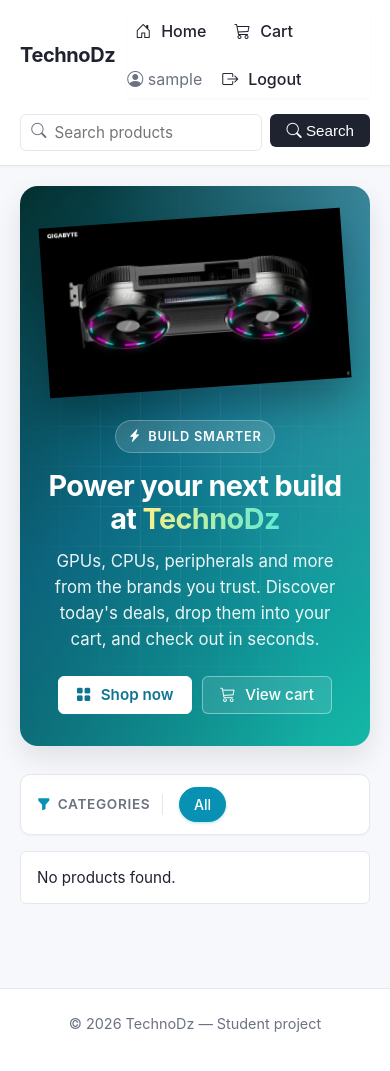
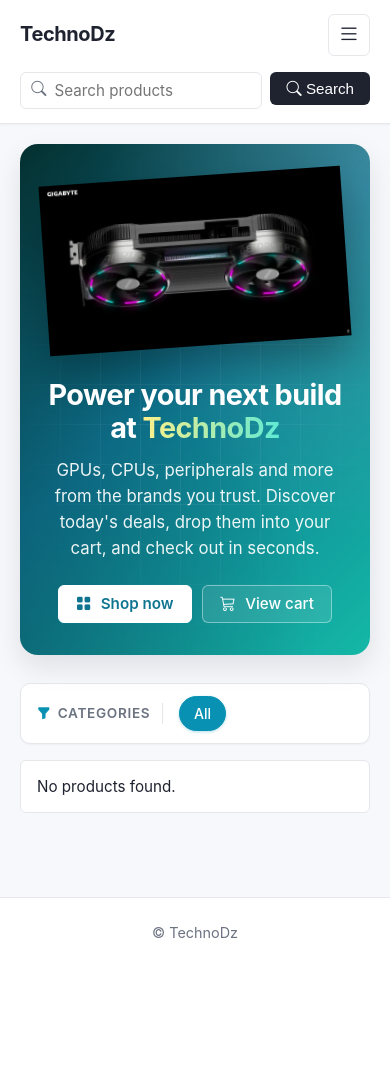
Before and after one commit to mekbalidris/TechnoDz, a PHP site: page / in a window 390 px wide. After the commit the page ends 938 px from the top, so only its background shows below. Run offline with PHP 8.4, Linux system fonts and the light colour scheme; the visitor is signed in with stand-in values (Sample User, id 1); data that the repository does not hold is empty.

Commit message:
last push ig

```diff
--- a/assets/css/style.css
+++ b/assets/css/style.css
@@ -755,3 +755,87 @@ form label i { margin-right: 0.35rem; }
 }
 .cart-badge-pulse { animation: cart-badge-pulse-kf 0.4s ease; }
 [data-cart-badge][hidden] { display: none; }
+
+
+.nav-toggle {
+    display: none;
+    background: transparent;
+    border: 1px solid var(--border);
+    color: var(--text);
+    width: 42px;
+    height: 42px;
+    border-radius: var(--radius-sm);
+    cursor: pointer;
+    font-size: 1.4rem;
+    line-height: 1;
+    align-items: center;
+    justify-content: center;
+}
+.nav-toggle:hover { background: var(--brand-soft); border-color: var(--brand-soft-bd); color: var(--brand-dark); }
+.nav-toggle[aria-expanded="true"] { background: var(--brand-soft); color: var(--brand-dark); }
+
+@media (max-width: 820px) {
+    .site-header-inner { justify-content: space-between; position: relative; }
+
+    .nav-toggle { display: inline-flex; order: 2; }
+
+    .site-header .site-nav {
+        position: absolute;
+        top: 100%;
+        left: 0;
+        right: 0;
+        flex-direction: column;
+        align-items: stretch;
+        gap: 0;
+        padding: 0.5rem 0;
+        background: var(--bg-card);
+        border-top: 1px solid var(--border);
+        border-bottom: 1px solid var(--border);
+        box-shadow: var(--shadow-lg);
+        display: none;
+        z-index: 60;
+    }
+    .site-header .site-nav.is-open { display: flex; }
+    .site-header .site-nav a {
+        padding: 0.7rem 1rem;
+        border-radius: 0;
+        border-bottom: 1px solid var(--border-soft);
+    }
+    .site-header .site-nav a:last-child { border-bottom: 0; }
+    .nav-user { padding: 0.7rem 1rem; border-bottom: 1px solid var(--border-soft); }
+
+    .search-form { order: 5; width: 100%; }
+    .search-form .search-input-wrap { min-width: 0; flex: 1; }
+}
+
+.admin-nav { position: relative; }
+.admin-nav .brand { margin-right: auto; }
+
+@media (max-width: 820px) {
+    .admin-nav { flex-wrap: wrap; }
+    .admin-nav .nav-toggle { display: inline-flex; order: 2; }
+    .admin-nav .nav-links {
+        position: absolute;
+        top: 100%;
+        left: 0;
+        right: 0;
+        flex-direction: column;
+        align-items: stretch;
+        gap: 0;
+        padding: 0.5rem 0;
+        background: var(--bg-card);
+        border-top: 1px solid var(--border);
+        border-bottom: 1px solid var(--border);
+        box-shadow: var(--shadow-lg);
+        display: none;
+        z-index: 60;
+    }
+    .admin-nav .nav-links.is-open { display: flex; }
+    .admin-nav .nav-links a {
+        padding: 0.7rem 1rem;
+        border-radius: 0;
+        border-bottom: 1px solid var(--border-soft);
+        display: block;
+    }
+    .admin-nav .nav-links li:last-child a { border-bottom: 0; }
+}
--- a/assets/js/app.js
+++ b/assets/js/app.js
@@ -89,6 +89,33 @@
     }
 
     document.addEventListener('DOMContentLoaded', function () {
+        // hamburger toggle for the mobile nav
+        var toggle = document.querySelector('[data-nav-toggle]');
+        var nav    = document.querySelector('[data-nav]');
+        if (toggle && nav) {
+            toggle.addEventListener('click', function (event) {
+                event.stopPropagation();
+                var open = nav.classList.toggle('is-open');
+                toggle.setAttribute('aria-expanded', open ? 'true' : 'false');
+            });
+
+            // close when clicking outside the nav
+            document.addEventListener('click', function (event) {
+                if (!nav.classList.contains('is-open')) return;
+                if (nav.contains(event.target) || toggle.contains(event.target)) return;
+                nav.classList.remove('is-open');
+                toggle.setAttribute('aria-expanded', 'false');
+            });
+
+            // close when a nav link is clicked
+            nav.addEventListener('click', function (event) {
+                if (event.target.closest('a')) {
+                    nav.classList.remove('is-open');
+                    toggle.setAttribute('aria-expanded', 'false');
+                }
+            });
+        }
+
         document.querySelectorAll('form.js-confirm-delete').forEach(function (form) {
             form.addEventListener('submit', function (event) {
                 if (!window.confirm('Are you sure you want to delete this?')) {
--- a/includes/config.php
+++ b/includes/config.php
@@ -3,6 +3,6 @@ define('DB_HOST', '127.0.0.1');
 define('DB_NAME', 'techno_dz');
 define('DB_USER', 'root');
 define('DB_PASS', '');
-define('BASE_URL', '/TechnoDZ'); // change if served from a different path
+define('BASE_URL', '/TechnoDZ');
 define('PRODUCT_IMG_DIR', __DIR__ . '/../assets/images/products');
 define('PRODUCT_IMG_URL', BASE_URL . '/assets/images/products');
--- a/includes/footer.php
+++ b/includes/footer.php
@@ -1,7 +1,7 @@
         </div>
 
         <footer class="site-footer">
-            <p>&copy; <?= date('Y') ?> TechnoDz &mdash; Student project</p>
+            <p>&copy; TechnoDz</p>
         </footer>
 
         <script src="<?= BASE_URL ?>/assets/js/app.js?v=<?= @filemtime(__DIR__ . '/../assets/js/app.js') ?: time() ?>"></script>
--- a/includes/header.php
+++ b/includes/header.php
@@ -62,7 +62,11 @@ if (isset($conn) && $conn instanceof mysqli) {
     <div class="container site-header-inner">
         <a class="brand" href="<?= h(BASE_URL) ?>/index.php">TechnoDz</a>
 
-        <nav class="site-nav">
+        <button type="button" class="nav-toggle" aria-label="Toggle navigation" aria-expanded="false" data-nav-toggle>
+            <i class="bi bi-list"></i>
+        </button>
+
+        <nav class="site-nav" data-nav>
             <a href="<?= h(BASE_URL) ?>/index.php"><i class="bi bi-house-door"></i> Home</a>
             <a href="<?= h(BASE_URL) ?>/cart.php">
                 <i class="bi bi-cart3"></i> Cart<span class="cart-badge" data-cart-badge<?= $cart_count > 0 ? '' : ' hidden' ?>><?= h($cart_count) ?></span>
--- a/index.php
+++ b/index.php
@@ -65,7 +65,6 @@ if ($cat_q) {
 <?php if ($q === '' && $category_id === 0): ?>
     <section class="hero hero-split">
         <div class="hero-copy">
-            <span class="hero-eyebrow"><i class="bi bi-lightning-charge-fill"></i> Build smarter</span>
             <h1>Power your next build at <span class="hero-accent">TechnoDz</span></h1>
             <p>GPUs, CPUs, peripherals and more from the brands you trust. Discover today's deals, drop them into your cart, and check out in seconds.</p>
             <div class="hero-actions">
```
Also changed, not shown: admin/includes/admin_header.php (+5 -2 lines).
